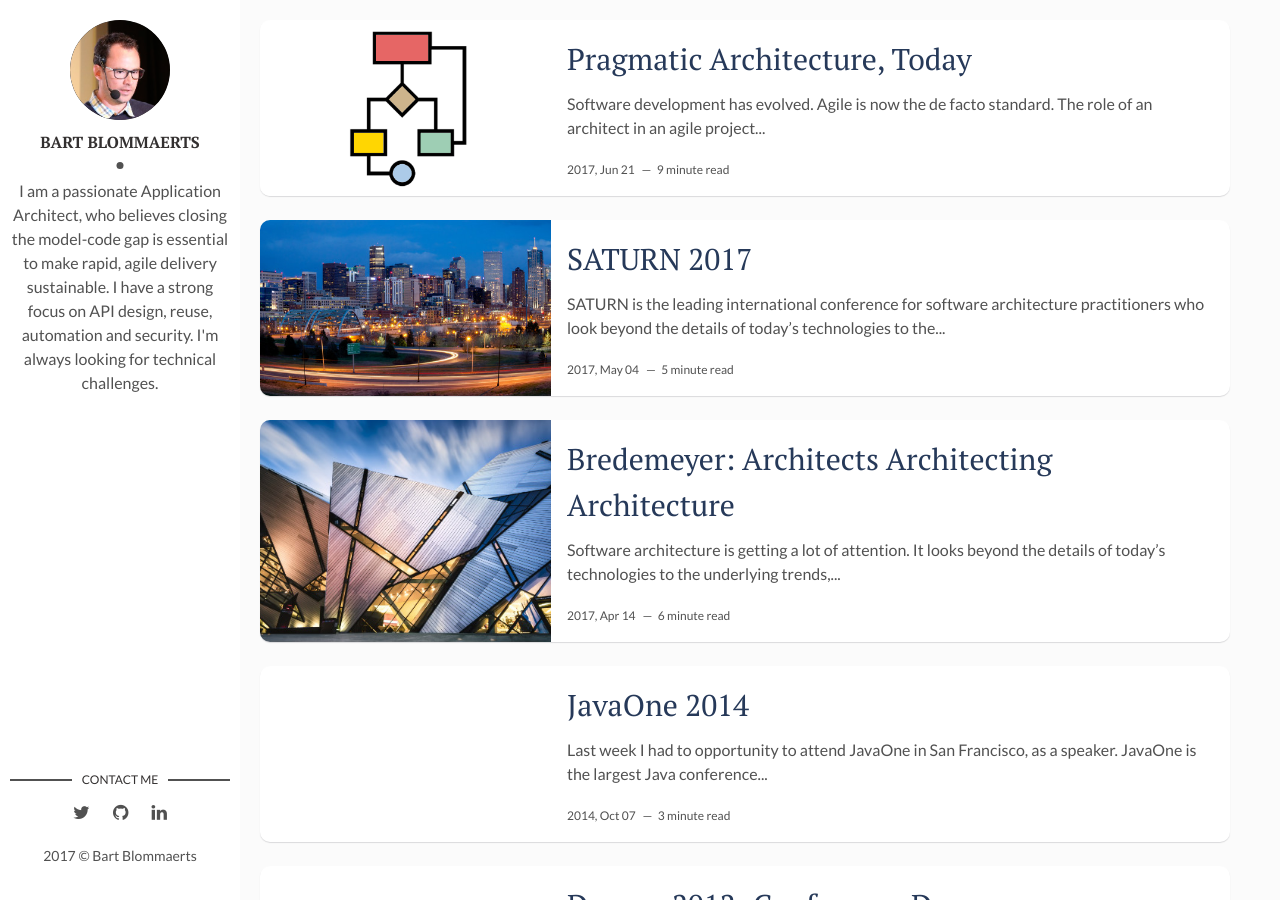
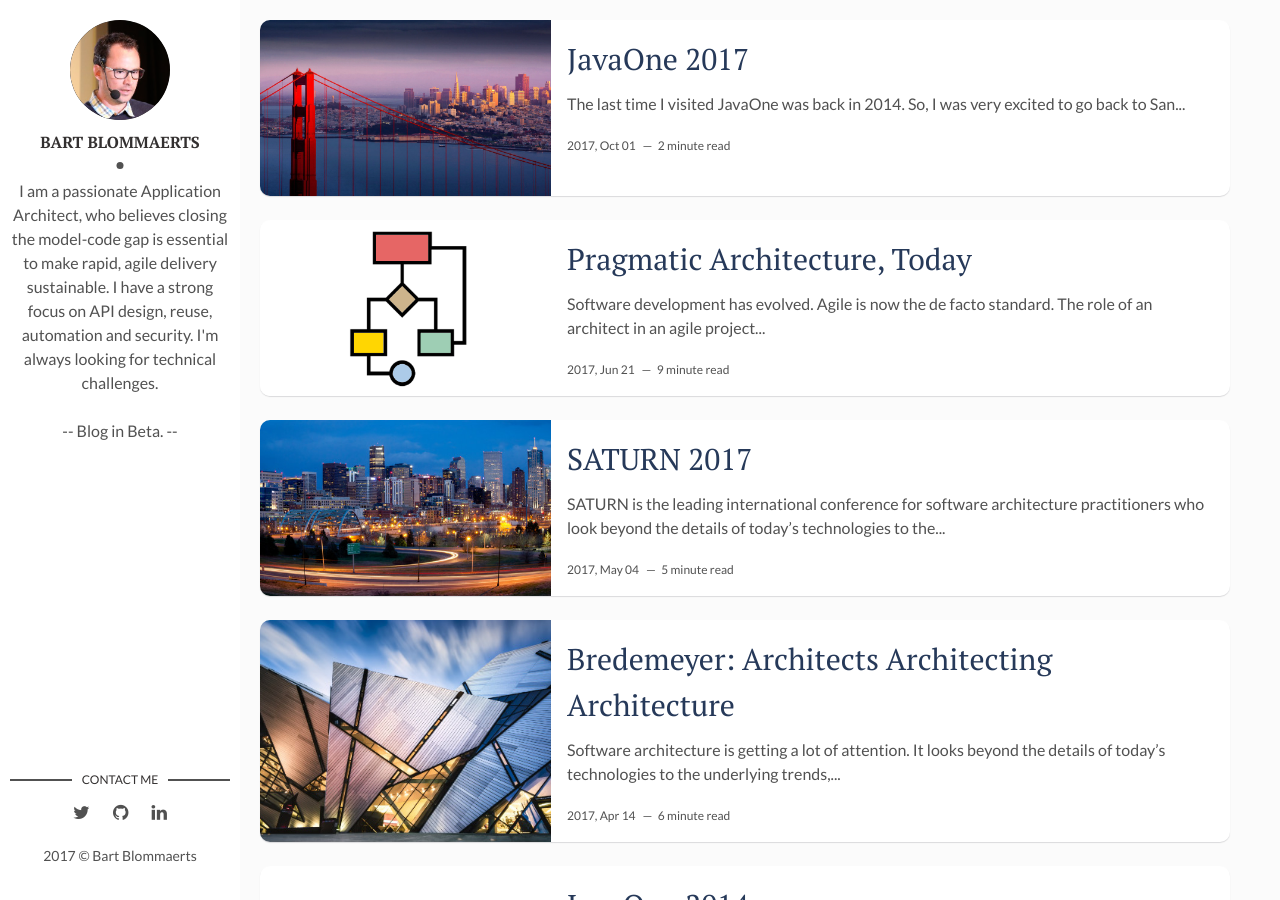
Before and after one commit to bart-blommaerts/bart-blommaerts.github.io, a Jekyll site: the page built from index.md, in a window 1280 px wide and 900 px high. Built offline with Jekyll 4.4.1, drawn with Linux system fonts in a browser that asks for light colours; some of the changed lines change nothing that is shown.

Commit message:
added first part of javaone

```diff
--- a/_config.yml
+++ b/_config.yml
@@ -24,7 +24,7 @@
 # Author Settings
 author: Bart Blommaerts # add your name
 author-img: bart-blommaerts.png # add your photo
-about-author: I am a passionate Application Architect, who believes closing the model-code gap is essential to make rapid, agile delivery sustainable. I have a strong focus on API design, reuse, automation and security. I'm always looking for technical challenges.
+about-author: I am a passionate Application Architect, who believes closing the model-code gap is essential to make rapid, agile delivery sustainable. I have a strong focus on API design, reuse, automation and security. I'm always looking for technical challenges.<br /><br /> -- Blog in Beta. --
 twitter: DaggieBe
 github: bart-blommaerts
 linkedin: bartblommaerts
--- /dev/null
+++ b/_posts/2017-10-01-javaone.md
@@ -0,0 +1,76 @@
+---
+layout: post
+authors: [bart_blommaerts]
+title: "JavaOne 2017"
+image: /img/home/j1.jpg
+tags: [javaone, travel, conference]
+category: Tech
+comments: true
+---
+
+The last time I visited [JavaOne](https://www.oracle.com/javaone/index.html) was
+<a href="{{site.baseurl}}/tech/2014/10/07/javaone.html">back in 2014</a>.
+So, I was very excited to go back to San Francisco this year.
+
+<img class="image fit" alt="Keynote" src="/img/javaone/keynote.png">
+
+# Takeaways
+
+## JDK9
+
+JDK9 was the "big topic" of JavaOne, with [Jigsaw](https://www.youtube.com/watch?v=C5yX-elG4w0) getting a lot of attention.
+Jigsaw might break some code (eg. code that uses internal Sun APIs), but Java modularity will surely help further adoption of Java.
+Many libraries and frameworks already work together nicely with JDK9.
+We saw this in a nice demo of [IntelliJ](https://www.jetbrains.com/idea/) where the IDE does a lot of the Jigsaw heavy lifting.
+Another interesting change, is that Java will have a new release every six months from now on.
+These releases will also introduce a new [numbering scheme](https://jaxenter.com/java-9-version-numbering-scheme-137544.html), comparable to what Ubuntu has been using.
+While I applaud the idea to deliver faster, it will definitelly come with a learning effort, for developers.
+
+## FN Project
+
+During the first Java keynote, the [FN Project](http://fnproject.io/) was announced and open-sourced.
+The FN project is a container native serverless platform that you can use on any platform supporting Docker.
+This also means that local development becomes very easy, which isn't always the case with other serverless solutions.
+It has out of the box support Java, Go, Ruby, Python, PHP, and Node.js
+I definitelly look forward to playing with it.
+
+# Networking Events
+
+## Silicon Valley
+
+After landing in San Francisco, my colleague [Andreas](https://twitter.com/andreasevers), picked me up at the airport and we went to visit some of the most famous tech companies in Silicon Vallery.
+Silicon Valley, in the southern San Francisco Bay Area of California, is home to many start-up and global technology companies.
+Apple, Facebook and Google are among the most prominent.
+The size of some of these companies really was remarkable.
+Visiting the HP garage, the Android statues etc. was a really great way to cope with Jetlag :)
+
+<p style="text-align: center;">
+  <img class="image fit" alt="Silicon Valley" src="/img/javaone/google.jpg">
+</p>
+
+<p style="text-align: center;">
+  <img class="image fit" alt="Silicon Valley" src="/img/javaone/hp.jpg">
+</p>
+
+<p style="text-align: center;">
+  <img class="image fit" alt="Silicon Valley" src="/img/javaone/netflix.jpg">
+</p>
+
+## Oracle OpenWorld Benelux Bike Tour 2017
+
+Sunday morning, Oracle Benelux organised a Bike Tour for the Benelux attendees, that I liked a lot.
+We biked the typical San Francisco route: Fisherman’s Wharf, Fort Mason, the Marina, Golden Gate Bridge, Sausalito and then back by ferry.
+Three years ago, I did a similar tour, but did not take the ferry back.
+The ferry was actually very nice: passing Alcantraz and watching the San Francisco skyline pop up.
+
+<p style="text-align: center;">
+  <img class="image fit" alt="Bike The Bridge" src="/img/javaone/bikethebridge.jpg">
+</p>
+
+
+<!---
+# My Talk
+
+My talk: [10 Tips To Become An Awesome Technical Lead](https://www.slideshare.net/secret/u70m0cjrWflo9n) was scheduled on Thursday in the exquisite Marriott Marquis.
+
+--->
```
Also changed, not shown: img/home/j1.jpg (added), img/javaone/bikethebridge.jpg (added), img/javaone/netflix.jpg (added), 3 other files.
